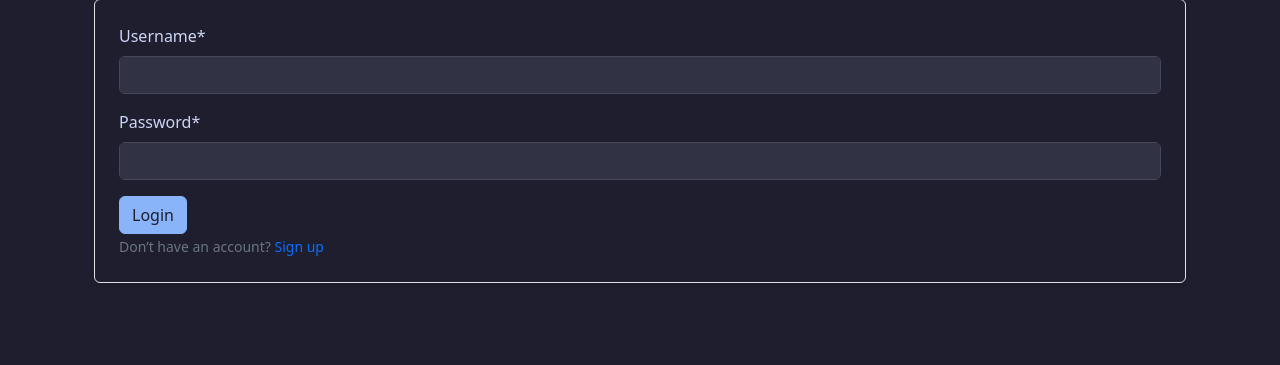
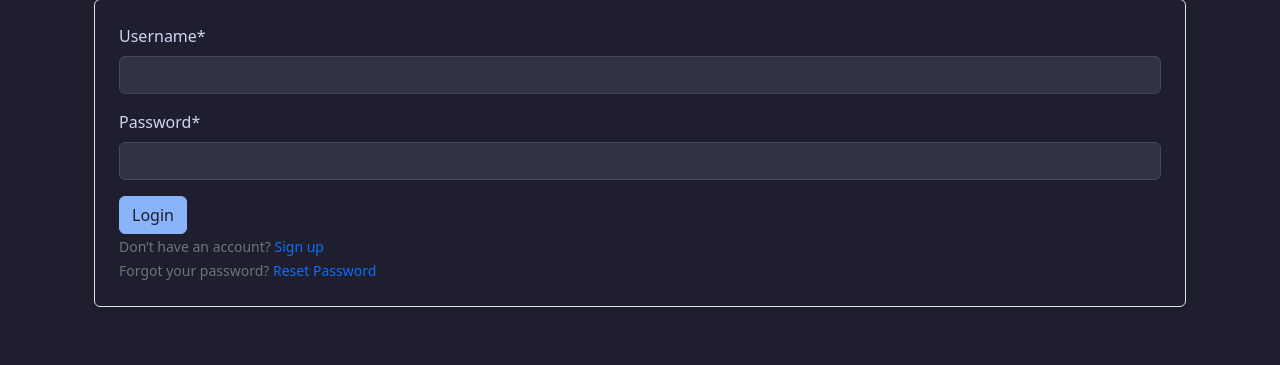
Before and after one commit to TechStack-Backend/student-MohammadJavad-Abbasi, a Django app: page /user/login/ in a window 1280 px wide. Shown: the part 201-566 px from the top of the page. Run offline with Django 5.2, Linux system fonts and the light colour scheme; some libraries are stand-ins or nearby versions.

Commit message:
fix(task-5): fixed wrong url names

```diff
--- a/project5/crud/admin.py
+++ b/project5/crud/admin.py
@@ -5,3 +5,4 @@ from . import models
 admin.site.register(models.Developer)
 admin.site.register(models.Project)
 admin.site.register(models.Skill)
+admin.site.register(models.UserProfile)
--- a/project5/crud/templates/crud/login.html
+++ b/project5/crud/templates/crud/login.html
@@ -19,6 +19,11 @@
                 Don’t have an account?
                 <a href="{% url 'signup' %}" class="link-primary text-decoration-none">Sign up</a>
             </small>
+            <br>
+            <small class="text-secondary">
+                Forgot your password?
+                <a href="{% url 'password_reset' %}" class="link-primary text-decoration-none">Reset Password</a>
+            </small>
         </div>
     </form>
 
--- a/project5/crud/urls.py
+++ b/project5/crud/urls.py
@@ -39,14 +39,14 @@ urlpatterns = [
             subject_template_name='crud/password_reset_subject.txt',
             success_url='/user/reset-password/done/'
         ),
-        name='user/password_reset'),
+        name='password_reset'),
 
 
     path('user/reset-password/done/',
         auth_views.PasswordResetDoneView.as_view(
             template_name='crud/password_reset_done.html'
         ),
-        name='user/password_reset_done'),
+        name='password_reset_done'),
 
 
     path('user/reset/<uidb64>/<token>/',
```
